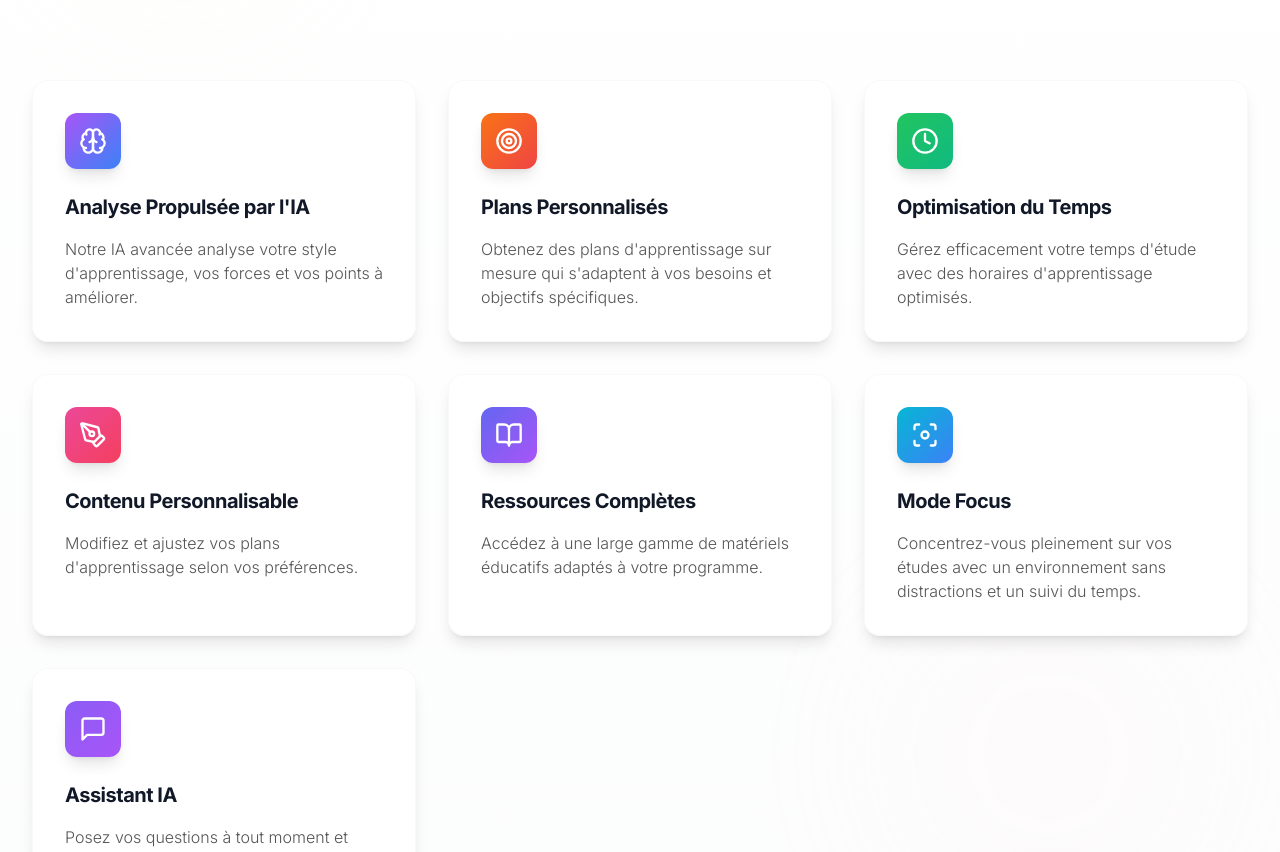
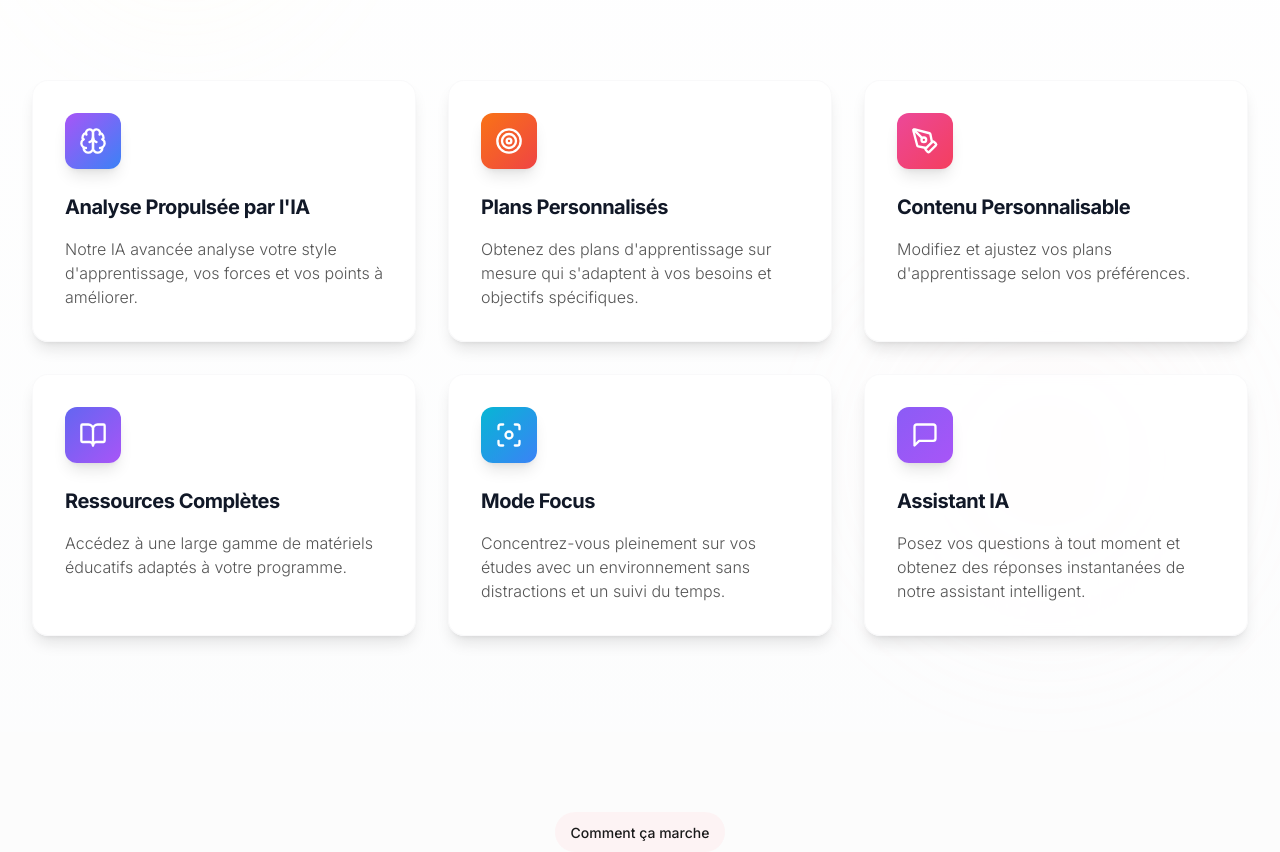
Before and after one commit to Mayy225/learnpathai-final, a React (Vite) app: page / in a window 1280 px wide. Shown: the part 1652-2504 px from the top of the page. Built offline with nearby package versions, Linux system fonts and the light colour scheme; no server answers.

Commit message:
Update FeaturesSection.tsx

```diff
--- a/src/components/home/FeaturesSection.tsx
+++ b/src/components/home/FeaturesSection.tsx
@@ -1,6 +1,6 @@
 
 import Transition from '../ui/Transition';
-import { Brain, Target, Clock, PenTool, BookOpen, Focus, MessageSquare } from 'lucide-react';
+import { Brain, Target, PenTool, BookOpen, Focus, MessageSquare } from 'lucide-react';
 
 const features = [
   {
@@ -14,12 +14,6 @@ const features = [
     title: 'Plans Personnalisés',
     description: 'Obtenez des plans d\'apprentissage sur mesure qui s\'adaptent à vos besoins et objectifs spécifiques.',
     gradient: 'from-orange-500 to-red-500'
-  },
-  {
-    icon: Clock,
-    title: 'Optimisation du Temps',
-    description: 'Gérez efficacement votre temps d\'étude avec des horaires d\'apprentissage optimisés.',
-    gradient: 'from-green-500 to-emerald-500'
   },
   {
     icon: PenTool,
```
